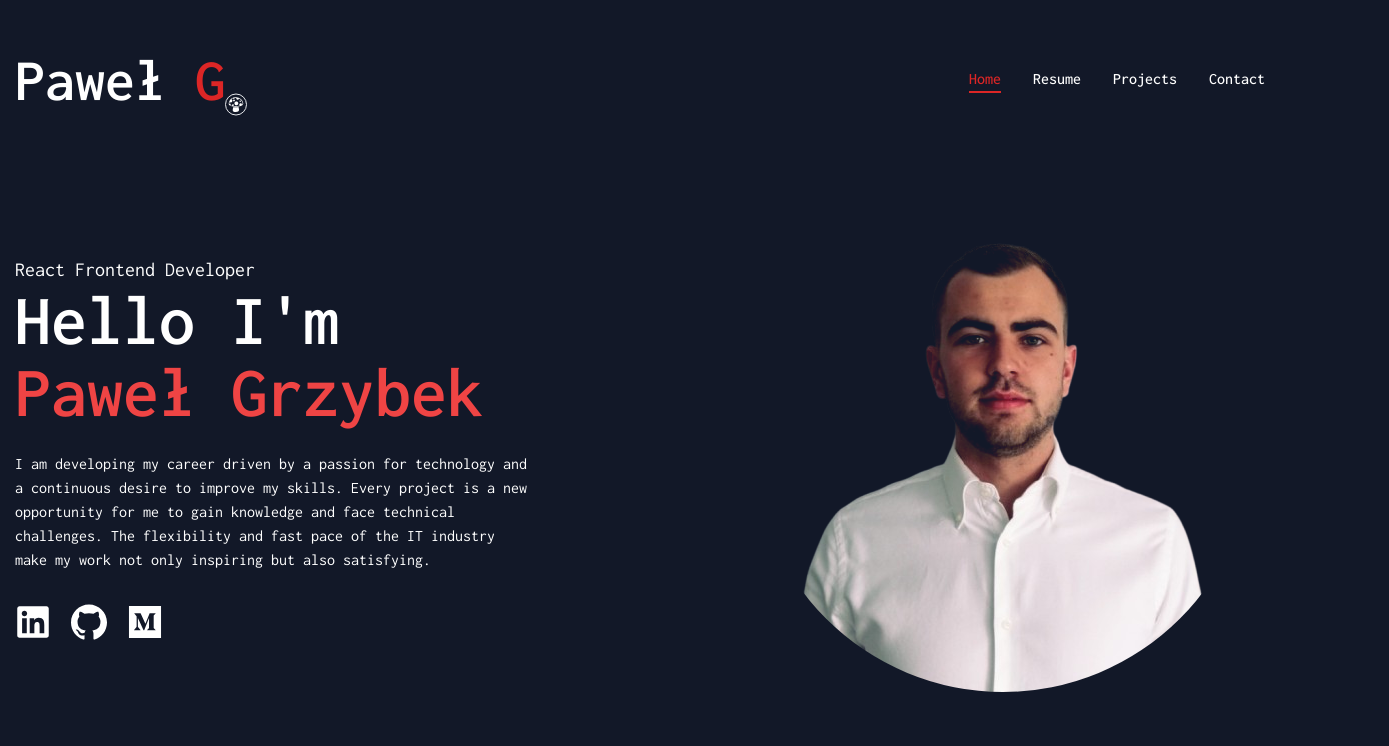
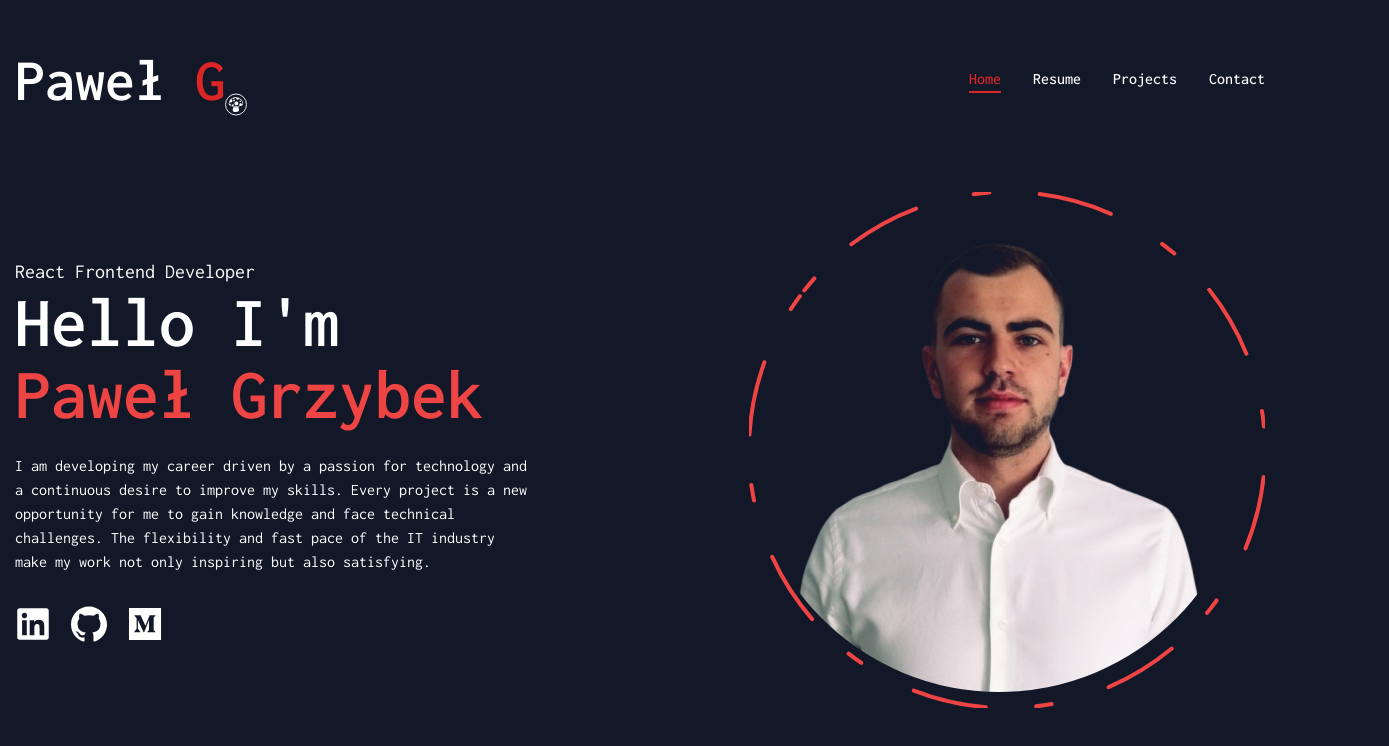
Before and after one commit to pawel9911/portfolio, a React (Vite) app: page /portfolio/home in a window 1280 px wide. Shown: the top 746 px of the page, 1389 px wide, since content can reach past the window. Built offline with nearby package versions, Linux system fonts and the light colour scheme.

Commit message:
feat(home-section): separate photo to component file, add second animation

```diff
--- a/src/features/HomeSection/HomeSection.tsx
+++ b/src/features/HomeSection/HomeSection.tsx
@@ -1,6 +1,6 @@
-import { motion } from "framer-motion";
 import { PageTransition } from "../../components";
 import { Socials } from "../../components/Socials";
+import { Photo } from "./components";
 
 const HomeSection = () => {
   return (
@@ -29,24 +29,7 @@ const HomeSection = () => {
               </div>
             </div>
             <div className="order-1 lg:order-none mb-8 lg:mb-0">
-              <div className="w-full h-full relative mix-blend-lighten">
-                <motion.div
-                  initial={{ opacity: 0 }}
-                  animate={{ opacity: 1 }}
-                  transition={{
-                    delay: 2,
-                    duration: 0.4,
-                    when: "beforeChildren",
-                  }}
-                  className="size-80 lg:size-112"
-                >
-                  <img
-                    src="public/assets/me.png"
-                    alt="me"
-                    className="object-contain rounded-full"
-                  />
-                </motion.div>
-              </div>
+              <Photo />
             </div>
           </div>
         </div>
--- /dev/null
+++ b/src/features/HomeSection/components/Photo.tsx
@@ -0,0 +1,64 @@
+import { motion } from "framer-motion";
+import { GiSuperMushroom } from "react-icons/gi";
+
+const Photo = () => {
+  return (
+    <div className="w-full h-full relative mix-blend-lighten">
+      <motion.div
+        initial={{ opacity: 1, scale: 1 }}
+        animate={{ opacity: 0, scale: 1.5, visibility: "hidden" }}
+        transition={{
+          delay: 2,
+          duration: 0.8,
+          when: "beforeChildren",
+        }}
+        className="size-80 lg:size-112 absolute flex justify-center items-center"
+      >
+        <GiSuperMushroom className="text-9xl lg:text-[250px] " />
+      </motion.div>
+      <motion.div
+        initial={{ opacity: 0 }}
+        animate={{ opacity: 1 }}
+        transition={{
+          delay: 2,
+          duration: 0.8,
+          when: "beforeChildren",
+        }}
+        className="size-80 lg:size-112 absolute"
+      >
+        <img
+          src="public/assets/me.png"
+          alt="me"
+          className="object-contain rounded-full"
+        />
+      </motion.div>
+      <motion.svg
+        className="size-81 lg:size-113"
+        fill="transparent"
+        viewBox="0 0 516 516"
+      >
+        <motion.circle
+          cx="258"
+          cy="258"
+          r="258"
+          stroke="#ef4444"
+          strokeWidth="4"
+          strokeLinecap="round"
+          strokeLinejoin="round"
+          initial={{ strokeDasharray: "24 10 0 0" }}
+          animate={{
+            strokeDasharray: ["15 120 25 25", "16 25 92 72", "4 250 22 22"],
+            rotate: [120, 360],
+          }}
+          transition={{
+            duration: 20,
+            repeat: Infinity,
+            repeatType: "reverse",
+          }}
+        />
+      </motion.svg>
+    </div>
+  );
+};
+
+export default Photo;
--- /dev/null
+++ b/src/features/HomeSection/components/index.ts
@@ -0,0 +1 @@
+export { default as Photo } from "./Photo";
```
